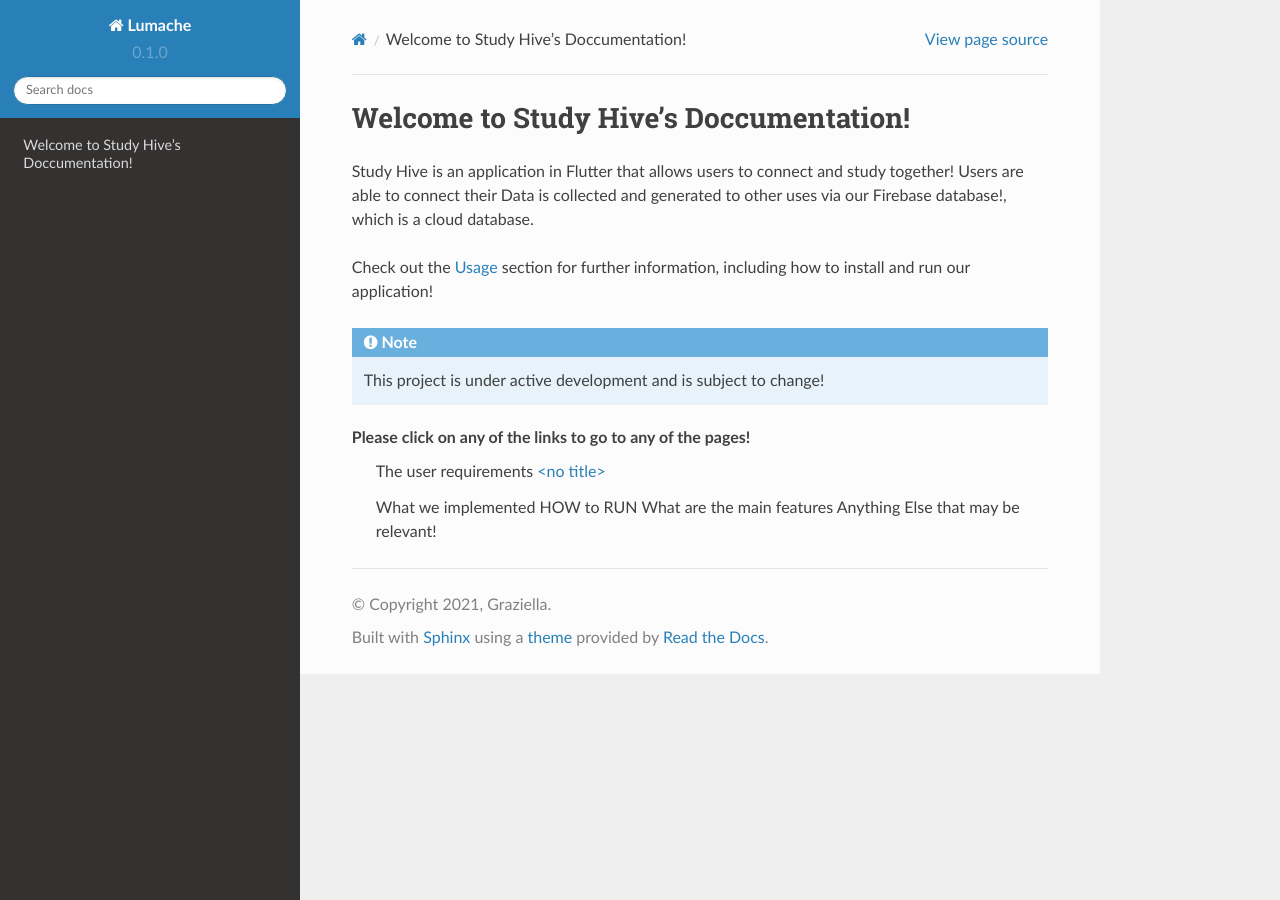
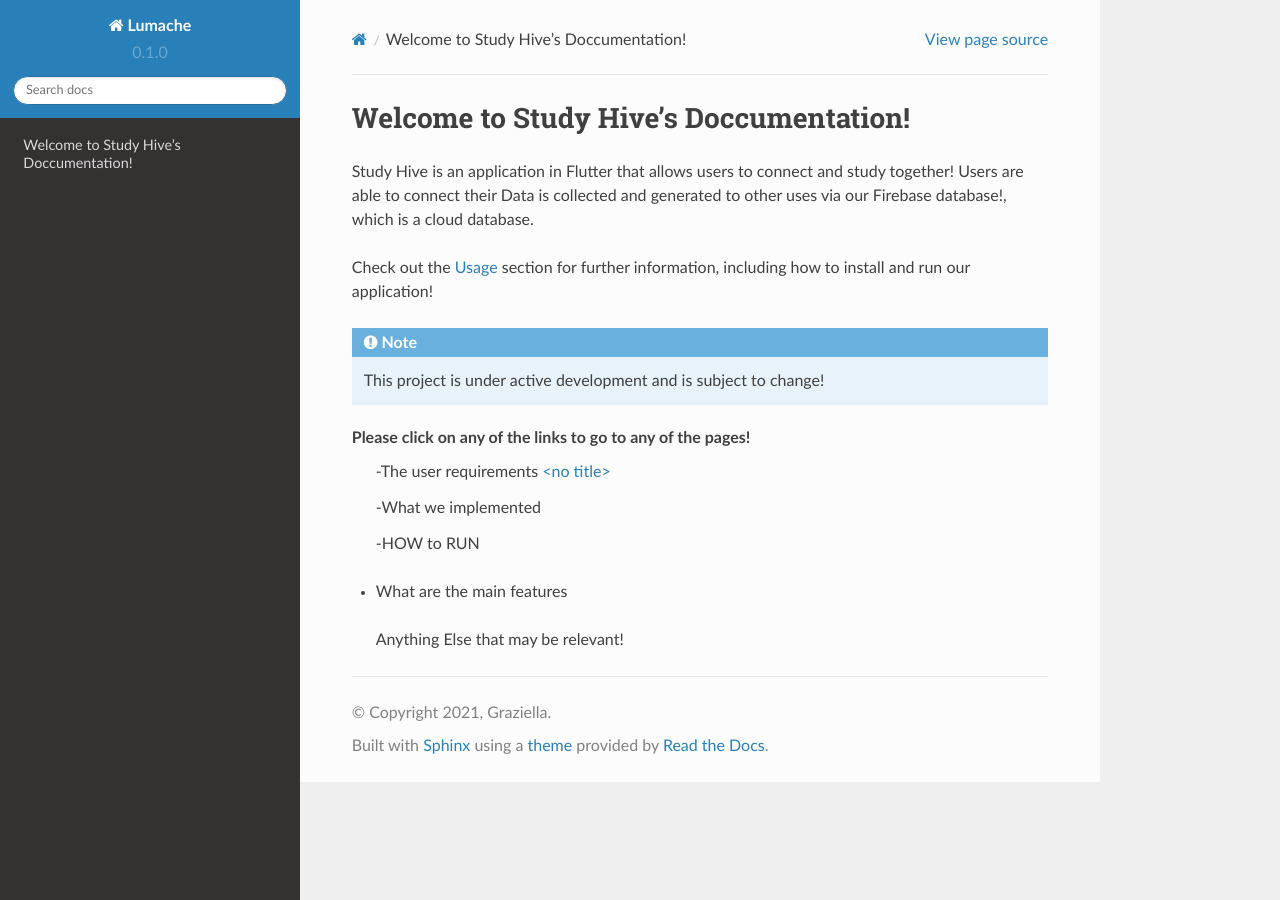
Before and after one commit to Harry-Howard/readthedocs, a Sphinx documentation site: the page built from docs/source/index.rst, in a window 1280 px wide. Built offline with Sphinx 7.4.7 and the Read the Docs theme 2.0.0, drawn with Linux system fonts in a browser that asks for light colours.

```diff
--- a/docs/source/index.rst
+++ b/docs/source/index.rst
@@ -14,9 +14,11 @@ how to install and run our application!
    This project is under active development and is subject to change!
 
 Please click on any of the links to go to any of the pages!
- The user requirements :doc:`Requirements`
+ -The user requirements :doc:`Requirements`
 
- What we implemented
- HOW to RUN
- What are the main features
+ -What we implemented
+
+ -HOW to RUN
+
+- What are the main features
  Anything Else  that may be relevant!
```
